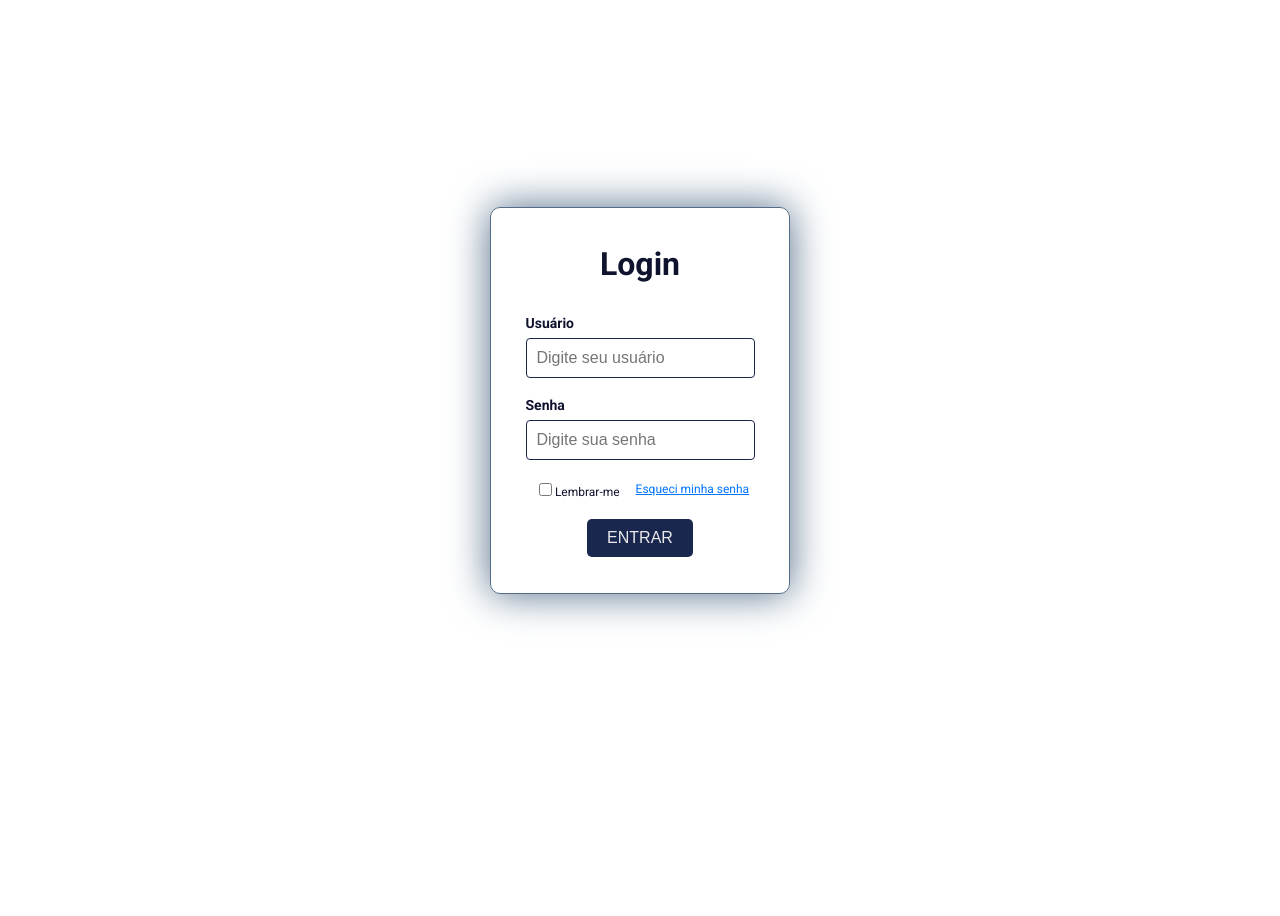
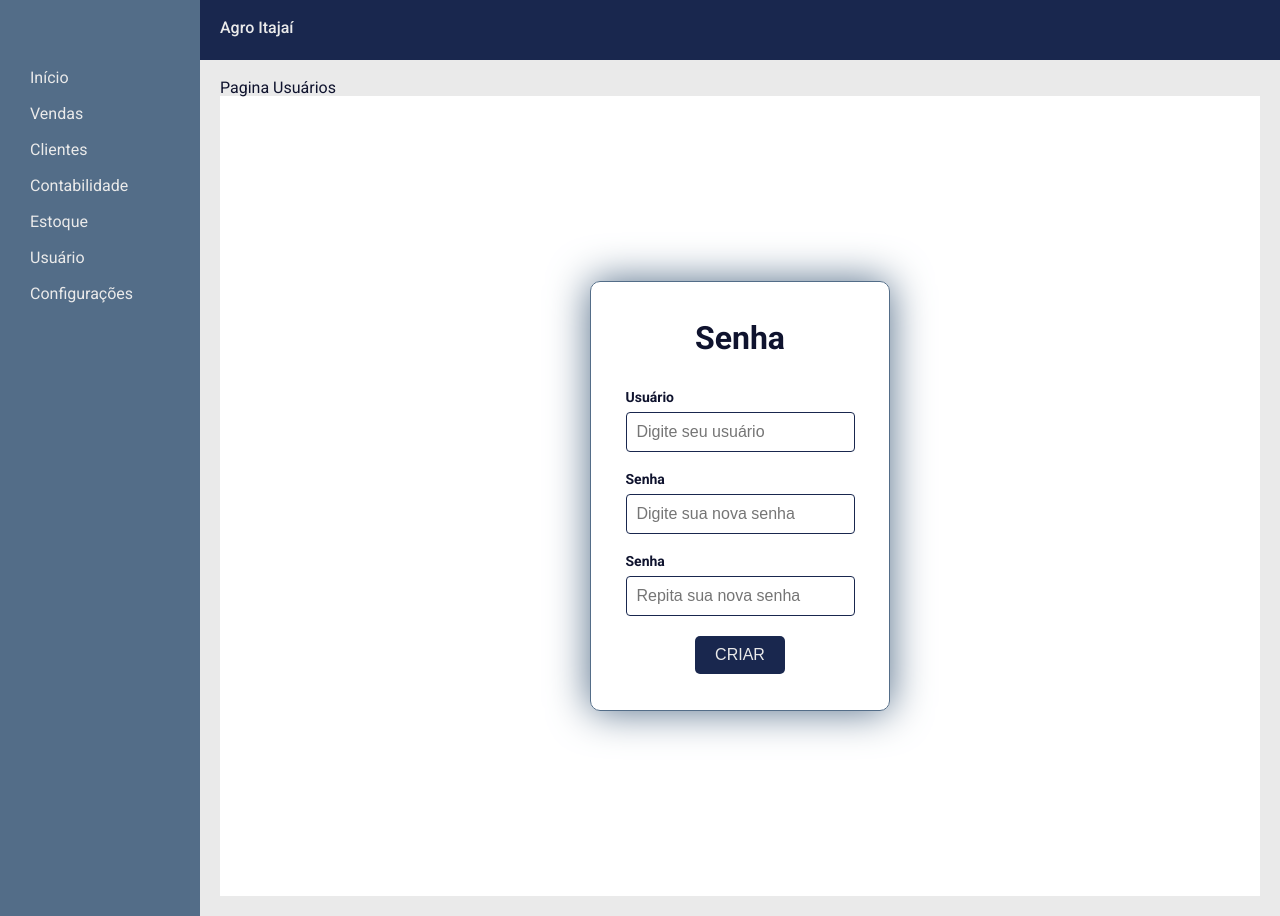
Before and after one commit to Caroline-Vendramini/agro-itajai-web, a React (Create React App) app: page /usuarios in a window 1280 px wide. Before the commit this address led to /login. Before the commit the page ends 800 px from the top, so only its background shows below. Built offline with nearby package versions, Linux system fonts and the light colour scheme.

Commit message:
recuperacao de senha

```diff
--- /dev/null
+++ b/src/pages/Senha/index.css
@@ -0,0 +1,8 @@
+.container {
+    background-color: #FFF;
+    height: 100vh;
+    width: 100%;
+    display: flex;
+    justify-content: center;
+    align-items: center;
+}
--- /dev/null
+++ b/src/pages/Senha/index.js
@@ -0,0 +1,35 @@
+
+
+import Button from "../../components/button/Button";
+import Input from "../../components/input/Input";
+import Typography from "../../components/typography/Typography";
+import "./index.css"
+function Senha() {
+  return (
+    <div className="container">
+      <div className="content">
+        <Typography variant="h2">
+          Senha
+        </Typography>
+        <Input
+          type="text"
+          label={"Usuário"}
+          placeholder="Digite seu usuário"
+        />
+        <Input
+          type="password"
+          label={"Senha"}
+          placeholder="Digite sua nova senha"
+        />
+         <Input
+          type="password"
+          label={"Senha"}
+          placeholder="Repita sua nova senha"
+        />
+        <Button onClick={() => alert('Senha alterada com sucesso!')}>CRIAR</Button>
+      </div>
+    </div>
+  );
+}
+
+  export default Senha;
--- a/src/pages/Usuarios/index.js
+++ b/src/pages/Usuarios/index.js
@@ -1,7 +1,10 @@
+import Senha from "../Senha";
+
 function Usuarios() {
   return (
     <div>
       <h1>Pagina Usuários</h1>
+      <Senha/>
     </div>
   );
 }
--- a/src/routes.js
+++ b/src/routes.js
@@ -11,7 +11,7 @@ import Layout from "./components/layout/Layout";
 
 function RoutesApp() {
     // TODO: Implementar a lógica de autenticação
-    const isLogged = false; // Simulando que o usuário está logado
+    const isLogged = true; // Simulando que o usuário está logado
     return (
         <BrowserRouter>
             <Routes>
```
